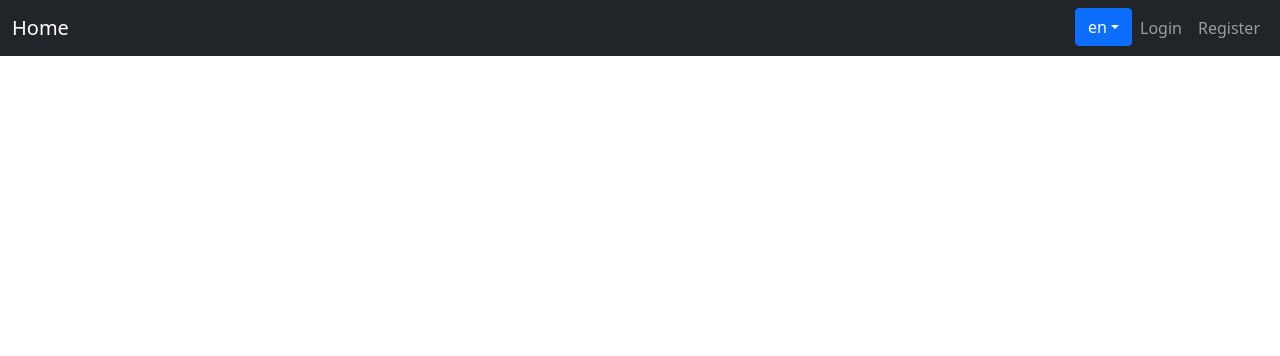
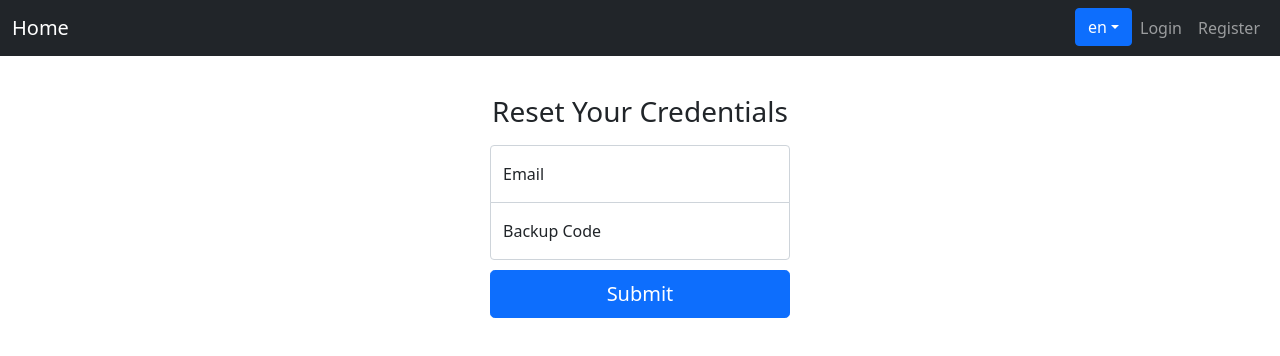
Before and after one commit to arTsTtar/react-auth, a React (Create React App) app: page /cant-log-in in a window 1280 px wide. Shown: the top 356 px of the page. Built offline with nearby package versions, Linux system fonts and the light colour scheme; no server answers.

Commit message:
implemented password reset functionality added ability to reset 2fa with password

```diff
--- a/src/App.tsx
+++ b/src/App.tsx
@@ -1,11 +1,13 @@
 import React, {useEffect, useState} from 'react';
 import './App.css';
-import Login from "./pages/Login";
+import Login from "./pages/login/Login";
 import Nav from "./components/Nav";
 import {BrowserRouter, Route} from "react-router-dom";
 import Home from "./pages/Home";
-import Register from "./pages/Register";
-import SuccessfulRegistration from "./pages/SuccessfulRegistration";
+import Register from "./pages/register/Register";
+import SuccessfulRegistration from "./pages/register/SuccessfulRegistration";
+import CredentialsReset from "./pages/login/CredentialsReset";
+import ResetPassword from "./pages/login/ResetPassword";
 
 function App() {
 
@@ -32,6 +34,8 @@ function App() {
               <main className="form-signin">
                       <Route path="/" exact component={() => <Home name={name}/>}/>
                       <Route path="/login" component={() => <Login setName={setName}/>}/>
+                      <Route path="/cant-log-in" component={() => <CredentialsReset/>}/>
+                      <Route path="/reset-password" component={() => <ResetPassword/>}/>
                       <Route path="/success" component={SuccessfulRegistration}/>
                       <Route path="/register" component={Register}/>
               </main>
--- a/src/components/BackupCodes.tsx
+++ b/src/components/BackupCodes.tsx
@@ -12,7 +12,8 @@ const BackupCodes = (props: {backupCodes: string[]}) => {
         <>
             <p className="mb-3 fw-normal text-center">{t("backup.codes.information")}</p>
             <div>{test}</div>
-        </>)
+        </>
+    )
 };
 
 export default BackupCodes;
--- a/src/locales/en/translation.json
+++ b/src/locales/en/translation.json
@@ -2,13 +2,24 @@
   "en" : {
     "login" : {
       "heading" : "Login",
-      "alt.heading" : "Alternative Login",
       "email" : "Email",
       "password" : "Password",
       "login.submit" : "Login",
       "login.error" : "Wrong credentials",
-      "forgot.password" : "Forgot password?",
+      "forgot.password" : "Can't log in?",
       "temp.code" : "Temporary code"
+    },
+    "reset" : {
+      "heading" : "Reset Your Credentials",
+      "email" : "Email",
+      "backupCode" : "Backup Code",
+      "password" : "Password",
+      "repeat.password" : "Repeat Password",
+      "disable.2fa" : "Reset 2 factor authentication?",
+      "login.reset": "Submit",
+      "reset.data": "Reset data",
+      "passwords.do.not.match": "Passwords do not match",
+      "error": "Wrong e-mail address or backup code."
     },
     "nav" : {
       "login" : "Login",
--- a/src/locales/lt/translation.json
+++ b/src/locales/lt/translation.json
@@ -2,13 +2,24 @@
   "lt" : {
     "login": {
       "heading": "Prisijungimas",
-      "alt.heading" : "Alternatyvusis prisijungimas",
       "email": "El. paštas",
       "password": "Slaptažodis",
       "login.submit": "Prisijungti",
       "login.error": "Klaidingi prisijungimo duomenys",
-      "forgot.password" : "Pamiršote slaptažodį?",
+      "forgot.password" : "Negalite prisijungti?",
       "temp.code" : "Laikinasis kodas"
+    },
+    "reset" : {
+      "heading" : "Atstatyti prisijungimo duomenis",
+      "email" : "El. paštas",
+      "backupCode" : "Vienkartinis slaptažodis",
+      "password" : "Slaptažodis",
+      "repeat.password" : "Pakartokite slaptažodį",
+      "disable.2fa" : "Panaikinti 2-iejų faktorių autorizavimą?",
+      "login.reset": "Pateikti",
+      "reset.data": "Atnaujinti duomenis",
+      "passwords.do.not.match": "Slaptažodžiai nesutampa",
+      "error": "Neteisingas el. paštas arba vienkartinis slaptažodis."
     },
     "nav" : {
       "login" : "Prisijungti",
--- /dev/null
+++ b/src/pages/login/CredentialsReset.tsx
@@ -0,0 +1,78 @@
+import React, {SyntheticEvent, useState} from 'react';
+import {useTranslation} from "react-i18next";
+import {Redirect} from "react-router-dom";
+import {Button, Spinner, Toast} from "react-bootstrap";
+
+const CredentialsReset = () => {
+    const {t} = useTranslation("reset");
+    const [email, setEmail] = useState('');
+    const [password, setPassword] = useState('');
+    const [redirect, setRedirect] = useState(false);
+    const [error, setError] = useState('');
+    const [loading, setLoading] = useState(false);
+
+    const submit = async (e: SyntheticEvent) => {
+        e.preventDefault();
+        setLoading(true);
+        const response = await fetch('http://localhost:8000/api/altLogin', {
+            method: 'POST',
+            headers: {'Content-Type': 'application/json'},
+            credentials: 'include',
+            body: JSON.stringify( {
+                email: email,
+                password: password
+            })
+        })
+        const content = await response.json();
+        if (response.status >= 400) {
+            setRedirect(false);
+            setError(content.message);
+        } else {
+            setRedirect(true);
+            setError('');
+        }
+        setLoading(false);
+    }
+
+    if (redirect)
+        return <Redirect to="/reset-password"/>
+
+    return (
+        <form onSubmit={submit}>
+            <h1 className="h3 mb-3 fw-normal text-center">{t("heading")}</h1>
+            <div className="form-floating">
+                <input type="email" className="form-control" placeholder="name@example.com" required={true}
+                       onChange={e => setEmail(e.target.value)}
+                />
+                <label htmlFor="floatingInput">{t("email")}</label>
+            </div>
+            <div className="form-floating">
+                <input type="password" className="form-control" placeholder="slaptazodis123" required={true}
+                       onChange={e => setPassword(e.target.value)}
+                />
+                <label htmlFor="floatingPassword">{t("backupCode")}</label>
+            </div>
+            <Button className="w-100 btn btn-lg btn-primary mb-1" type="submit">
+                {loading ?
+                    <Spinner
+                        as="span"
+                        animation="grow"
+                        size="sm"
+                        role="status"
+                        aria-hidden="true"
+                    />
+                    :
+                    ''
+                }
+                {t("login.reset")}
+            </Button>
+            <Toast bg='danger' onClose={() => setError('')} show={error !== ''} delay={3000} autohide >
+                <Toast.Body className="text-center">
+                    {t("error")}
+                </Toast.Body>
+            </Toast>
+        </form>
+    );
+};
+
+export default CredentialsReset;
--- /dev/null
+++ b/src/pages/login/Login.tsx
@@ -0,0 +1,80 @@
+import React, {SyntheticEvent, useState} from 'react';
+import {Link, Redirect} from "react-router-dom";
+import {Button, Spinner, Toast} from "react-bootstrap";
+import { useTranslation } from 'react-i18next';
+
+const Login = (props: {setName: (name: string) => void}) => {
+    const {t} = useTranslation("login");
+    const [email, setEmail] = useState('');
+    const [password, setPassword] = useState('');
+    const [redirect, setRedirect] = useState(false);
+    const [error, setError] = useState('');
+    const [loading, setLoading] = useState(false);
+
+    const submit = async (e: SyntheticEvent) => {
+        e.preventDefault();
+        setLoading(true);
+        const response = await fetch('http://localhost:8000/api/login', {
+            method: 'POST',
+            headers: {'Content-Type': 'application/json'},
+            credentials: 'include',
+            body: JSON.stringify( {
+                email: email,
+                password: password
+            })
+        })
+        const content = await response.json();
+        if (response.status >= 400) {
+            setRedirect(false);
+            setError(content.message);
+        } else {
+            setRedirect(true);
+            setError('');
+            props.setName(content.name);
+        }
+        setLoading(false);
+    }
+
+    if (redirect)
+        return <Redirect to="/"/>
+
+    return (
+        <form onSubmit={submit}>
+            <h1 className="h3 mb-3 fw-normal text-center">{t("heading")}</h1>
+            <div className="form-floating">
+                <input type="email" className="form-control" placeholder="name@example.com" required={true}
+                       onChange={e => setEmail(e.target.value)}
+                />
+                <label htmlFor="floatingInput">{t("email")}</label>
+            </div>
+            <div className="form-floating">
+                <input type="password" className="form-control" placeholder="slaptazodis123" required={true}
+                       onChange={e => setPassword(e.target.value)}
+                />
+                <label htmlFor="floatingPassword">{t("password")}</label>
+            </div>
+            <Button className="w-100 btn btn-lg btn-primary mb-1" type="submit">
+                {loading ?
+                    <Spinner
+                        as="span"
+                        animation="grow"
+                        size="sm"
+                        role="status"
+                        aria-hidden="true"
+                    />
+                    :
+                    ''
+                }
+                {t("login.submit")}
+            </Button>
+            <Link to="/cant-log-in" className="mb-3">{t("forgot.password")}</Link>
+            <Toast bg='danger' onClose={() => setError('')} show={error !== ''} delay={3000} autohide >
+                <Toast.Body className="text-center">
+                    {t("login.error")}
+                </Toast.Body>
+            </Toast>
+        </form>
+    );
+};
+
+export default Login;
--- a/src/pages/Login.tsx
+++ b/src/pages/login/ResetPassword.tsx
@@ -1,12 +1,13 @@
 import React, {SyntheticEvent, useState} from 'react';
-import {Link, Redirect} from "react-router-dom";
-import {Button, Spinner, Toast} from "react-bootstrap";
-import { useTranslation } from 'react-i18next';
+import {Button, Form, Spinner, Toast} from "react-bootstrap";
+import {useTranslation} from "react-i18next";
+import {Redirect} from "react-router-dom";
 
-const Login = (props: {setName: (name: string) => void}) => {
-    const {t} = useTranslation("login");
-    const [email, setEmail] = useState('');
+const ResetPassword = () => {
+    const {t} = useTranslation("reset");
     const [password, setPassword] = useState('');
+    const [passwordRepeated, setPasswordRepeated] = useState('');
+    const [disable2Fa, setDisable2Fa] = useState(false);
     const [redirect, setRedirect] = useState(false);
     const [error, setError] = useState('');
     const [loading, setLoading] = useState(false);
@@ -14,13 +15,18 @@ const Login = (props: {setName: (name: string) => void}) => {
     const submit = async (e: SyntheticEvent) => {
         e.preventDefault();
         setLoading(true);
-        const response = await fetch('http://localhost:8000/api/login', {
+        if (passwordRepeated !== password) {
+            setError("passwords.do.not.match");
+            setLoading(false);
+            return;
+        }
+        const response = await fetch('http://localhost:8000/api/user/changePassword', {
             method: 'POST',
             headers: {'Content-Type': 'application/json'},
             credentials: 'include',
             body: JSON.stringify( {
-                email: email,
-                password: password
+                password: password,
+                disable2fa: disable2Fa
             })
         })
         const content = await response.json();
@@ -30,28 +36,31 @@ const Login = (props: {setName: (name: string) => void}) => {
         } else {
             setRedirect(true);
             setError('');
-            props.setName(content.name);
         }
         setLoading(false);
     }
 
     if (redirect)
-        return <Redirect to="/"/>
+        return <Redirect to="/login"/>
 
     return (
         <form onSubmit={submit}>
             <h1 className="h3 mb-3 fw-normal text-center">{t("heading")}</h1>
             <div className="form-floating">
-                <input type="email" className="form-control" placeholder="name@example.com" required={true}
-                       onChange={e => setEmail(e.target.value)}
-                />
-                <label htmlFor="floatingInput">{t("email")}</label>
-            </div>
-            <div className="form-floating">
                 <input type="password" className="form-control" placeholder="slaptazodis123" required={true}
                        onChange={e => setPassword(e.target.value)}
                 />
                 <label htmlFor="floatingPassword">{t("password")}</label>
+            </div>
+            <div className="form-floating">
+                <input type="password" className="form-control" placeholder="slaptazodis123" required={true}
+                       onChange={e => setPasswordRepeated(e.target.value)}
+                />
+                <label htmlFor="floatingPassword">{t("repeat.password")}</label>
+            </div>
+            <div className="form-floating mb-2">
+                <Form.Check type="checkbox" label={t("disable.2fa")}
+                            onChange={ e => setDisable2Fa(e.target.checked)}/>
             </div>
             <Button className="w-100 btn btn-lg btn-primary mb-1" type="submit">
                 {loading ?
@@ -65,16 +74,15 @@ const Login = (props: {setName: (name: string) => void}) => {
                     :
                     ''
                 }
-                {t("login.submit")}
+                {t("reset.data")}
             </Button>
-            <Link to="/alt-login" className="mb-3">{t("forgot.password")}</Link>
             <Toast bg='danger' onClose={() => setError('')} show={error !== ''} delay={3000} autohide >
                 <Toast.Body className="text-center">
-                    {t("login.error")}
+                    {t(error)}
                 </Toast.Body>
             </Toast>
         </form>
     );
 };
 
-export default Login;
+export default ResetPassword;
--- a/src/pages/SuccessfulRegistration.tsx
+++ b/src/pages/register/SuccessfulRegistration.tsx
@@ -1,7 +1,7 @@
 import React from 'react';
 import {Link} from "react-router-dom";
 import {useTranslation} from "react-i18next";
-import BackupCodes from "../components/BackupCodes";
+import BackupCodes from "../../components/BackupCodes";
 
 const SuccessfulRegistration = ({location}: any) => {
     const {t} = useTranslation("register")
```
Also changed, not shown: src/pages/register/Register.tsx (renamed from src/pages/Register.tsx).
